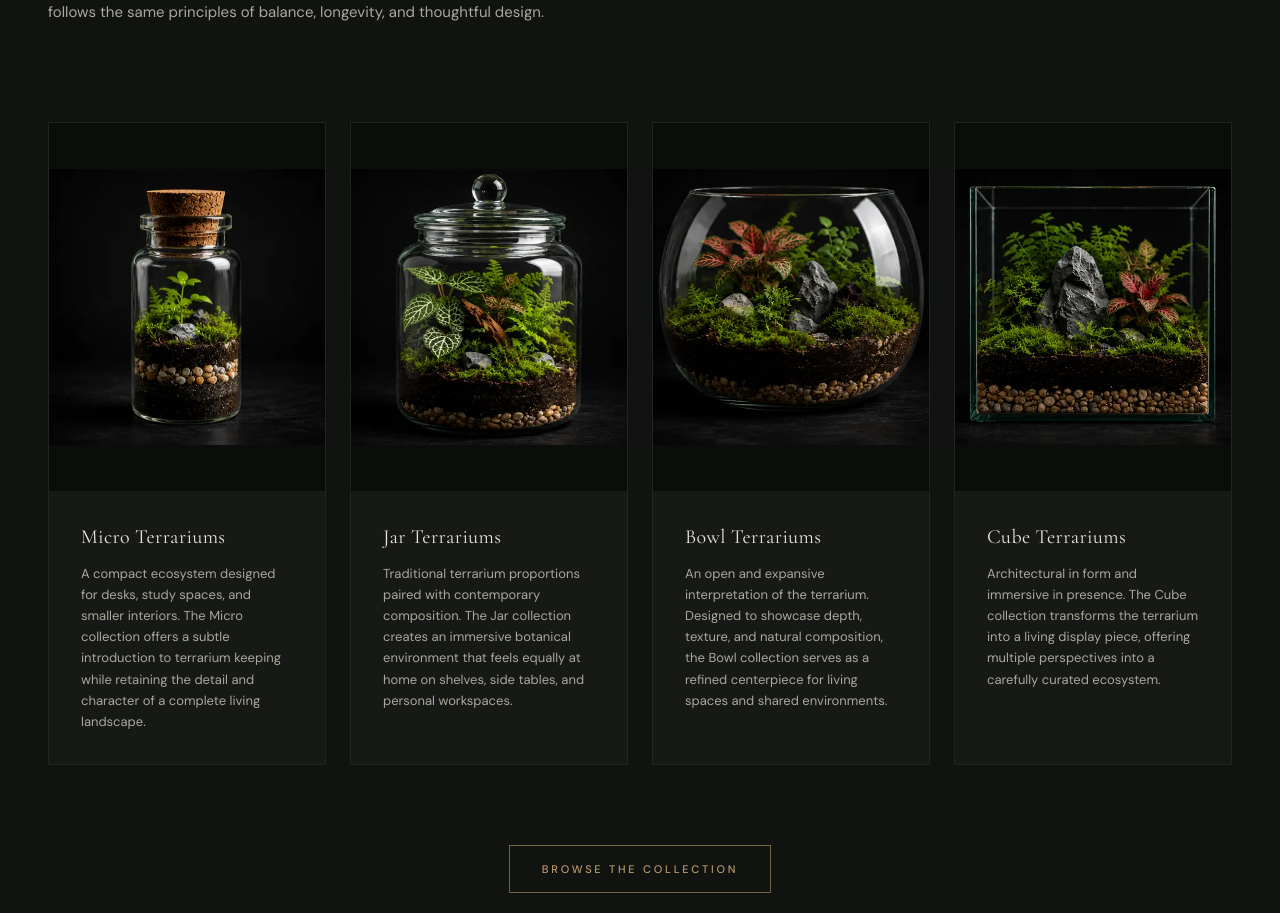
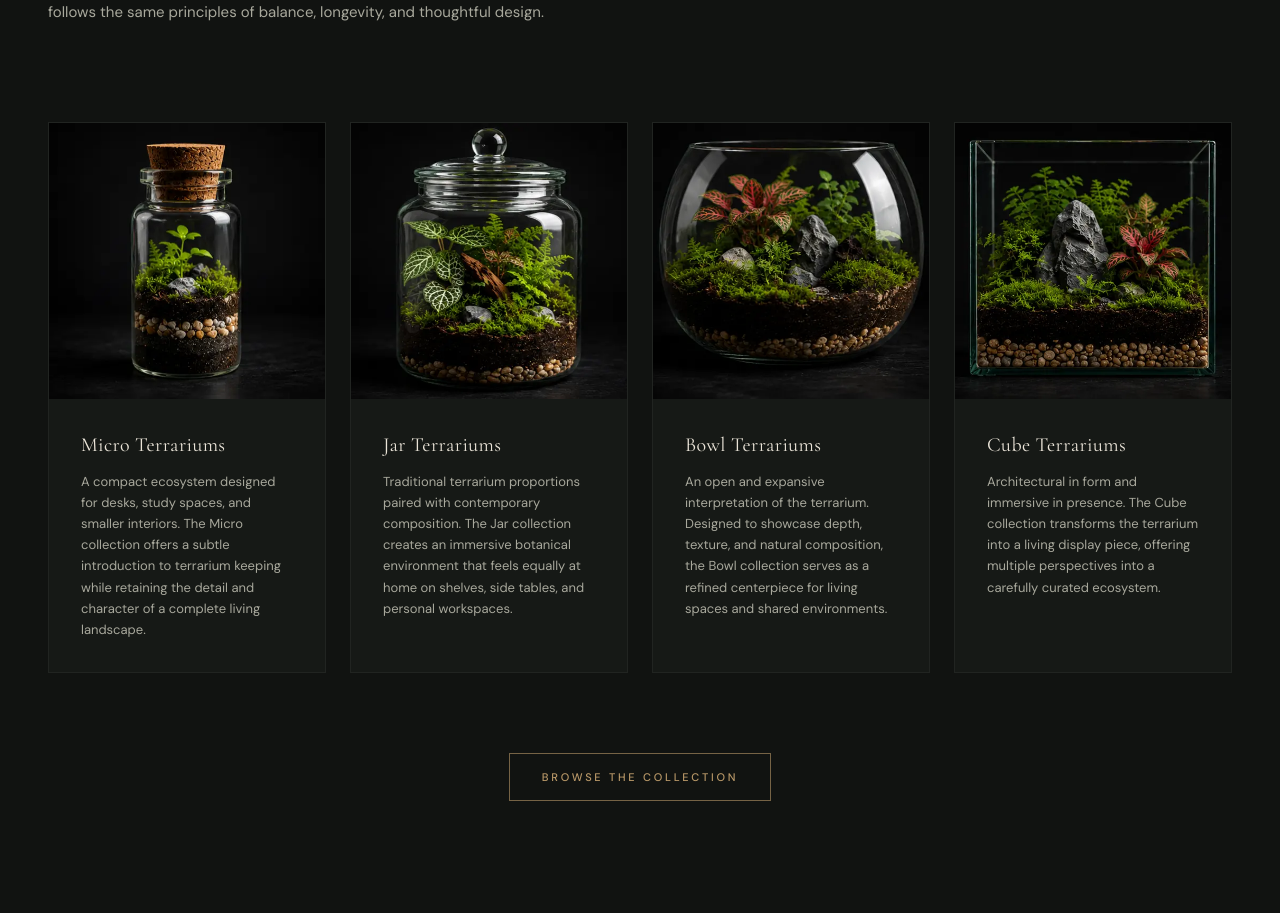
Before and after one commit to Theonmanish/sylvaauris-landing, a Next.js app: page / in a window 1280 px wide. Shown: the part 1280-2193 px from the top of the page. Built offline with nearby package versions, Linux system fonts and the light colour scheme.

Commit message:
collection section cards fixed

```diff
--- a/src/components/CollectionSection.tsx
+++ b/src/components/CollectionSection.tsx
@@ -13,7 +13,7 @@ const IMAGE_MAP: Record<string, string> = {
 function CollectionCard({ item }: { item: (typeof COLLECTION_ITEMS)[number] }) {
   return (
     <article className="group flex w-[260px] flex-col bg-cards border border-border transition-colors duration-500 hover:border-gold/30 md:w-auto">
-      <div className="relative aspect-[3/4] w-full bg-background px-4 pb-4">
+      <div className="relative aspect-square w-full bg-background">
         <Image
           src={IMAGE_MAP[item.name]}
           alt={item.name}
```
